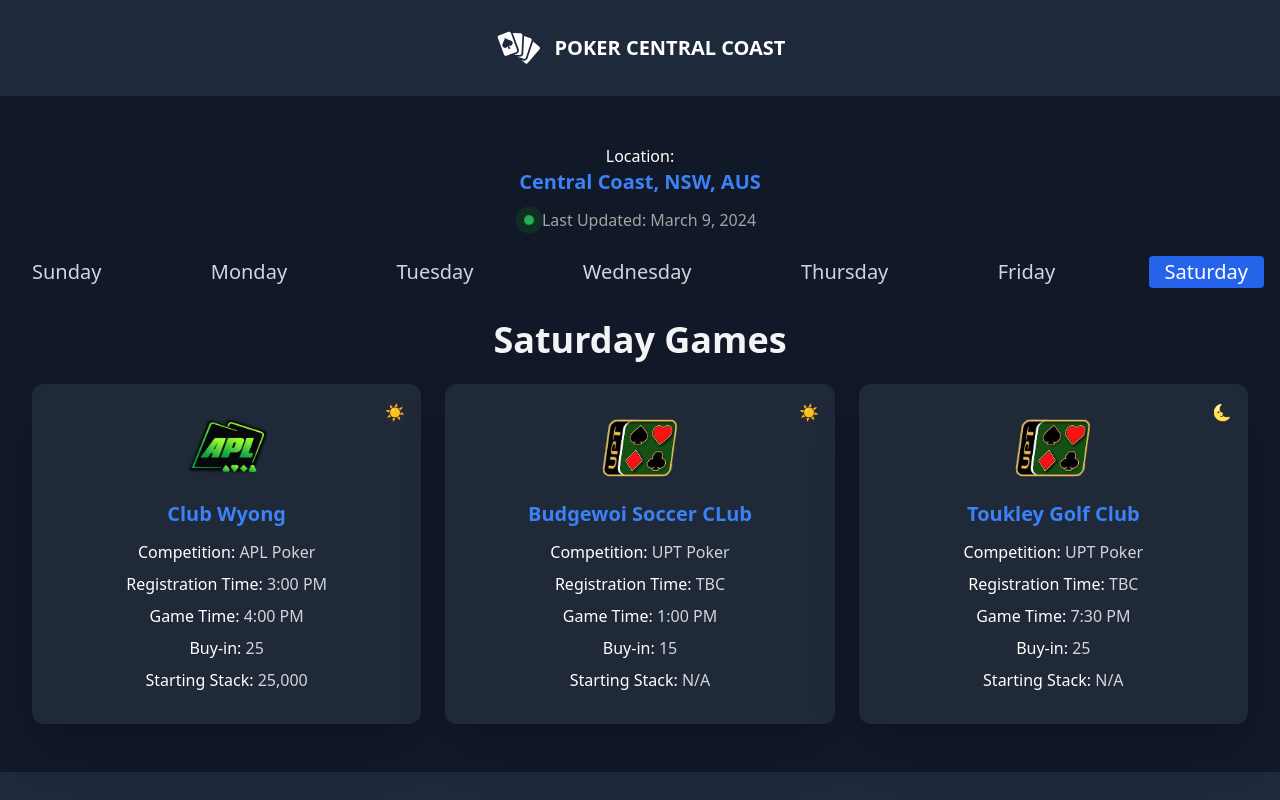
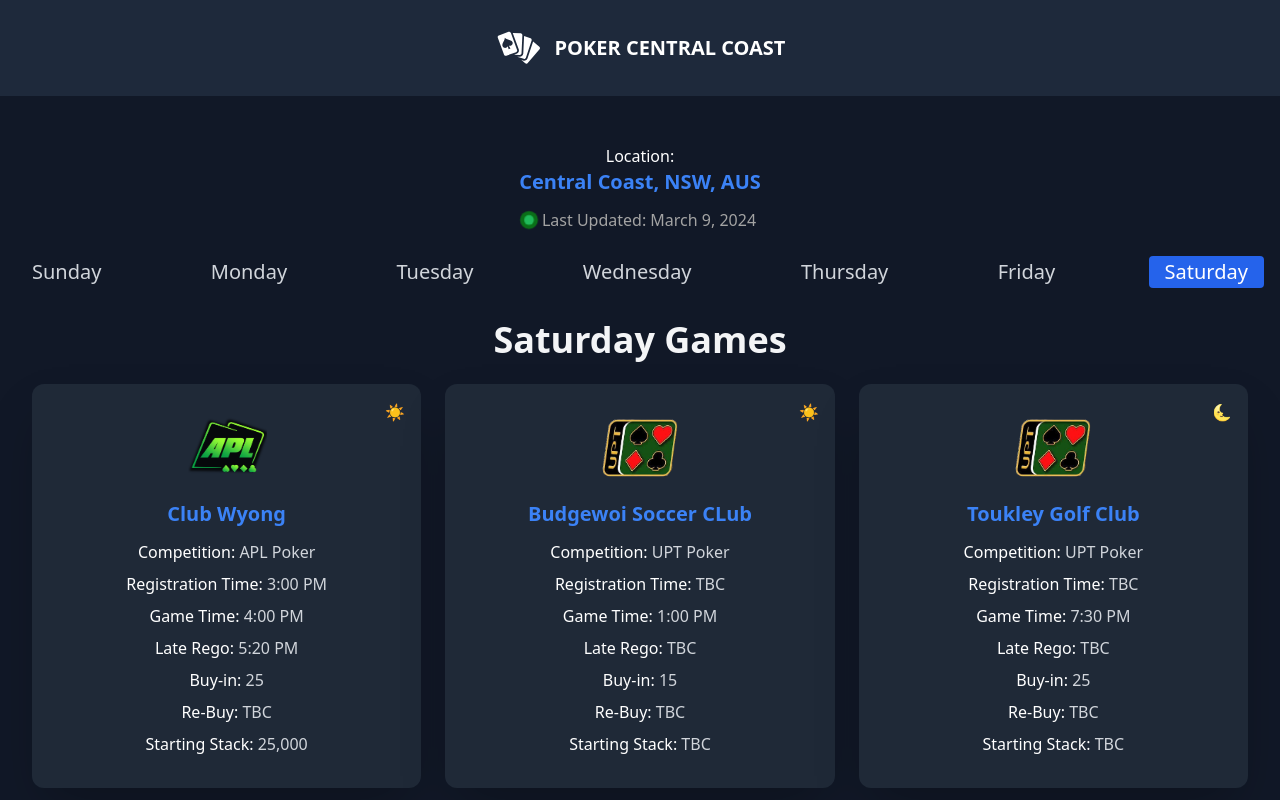
Before and after one commit to marcus-agrippa/poker-listing-app, a React (Create React App) app: page / in a window 1280 px wide. Shown: the top 800 px of the page. Built offline with nearby package versions, Linux system fonts and the light colour scheme; the HTML template or start-up script is replaced by a standard one.

Commit message:
add additional game information and add null checks

```diff
--- a/public/data.json
+++ b/public/data.json
@@ -471,9 +471,9 @@
     "game_time": "19:00",
     "late_rego": "",
     "buy_in": "20",
-    "re_buy": "?",
+    "re_buy": "",
     "re_entry": "",
-    "addons": "?",
+    "addons": "",
     "bounty": "",
     "starting_stack": "",
     "guarantee": "",
@@ -503,9 +503,9 @@
     "game_time": "13:00",
     "late_rego": "",
     "buy_in": "15",
-    "re_buy": "?",
+    "re_buy": "",
     "re_entry": "",
-    "addons": "?",
+    "addons": "",
     "bounty": "",
     "starting_stack": "",
     "guarantee": "",
--- a/src/components/GameList.jsx
+++ b/src/components/GameList.jsx
@@ -62,8 +62,13 @@ const GameList = ({ activeDay }) => {
                   <p className="text-md text-gray-300 mb-2"><span className="font-medium text-white">Competition:</span> {game.competition}</p>
                   <p className="text-md text-gray-300 mb-2"><span className="font-medium text-white">Registration Time: </span>{game.rego_time ? formatTime(game.rego_time) : 'TBC'}</p>
                   <p className="text-md text-gray-300 mb-2"><span className="font-medium text-white">Game Time: </span>{formatTime(game.game_time)}</p>
+                  <p className="text-md text-gray-300 mb-2">
+                    <span className="font-medium text-white">Late Rego: </span>
+                    {game.late_rego ? formatTime(game.late_rego) : 'TBC'}
+                  </p>
                   <p className="text-md text-gray-300 mb-2"><span className="font-medium text-white">Buy-in:</span> {game.buy_in}</p>
-                  <p className="text-md text-gray-300 mb-2"><span className="font-medium text-white">Starting Stack:</span> {game.starting_stack || 'N/A'}</p>
+                  <p className="text-md text-gray-300 mb-2"><span className="font-medium text-white">Re-Buy:</span> {game.re_buy || 'TBC'}</p>
+                  <p className="text-md text-gray-300 mb-2"><span className="font-medium text-white">Starting Stack:</span> {game.starting_stack || 'TBC'}</p>
                 </div>
               </a>
             ))
```
